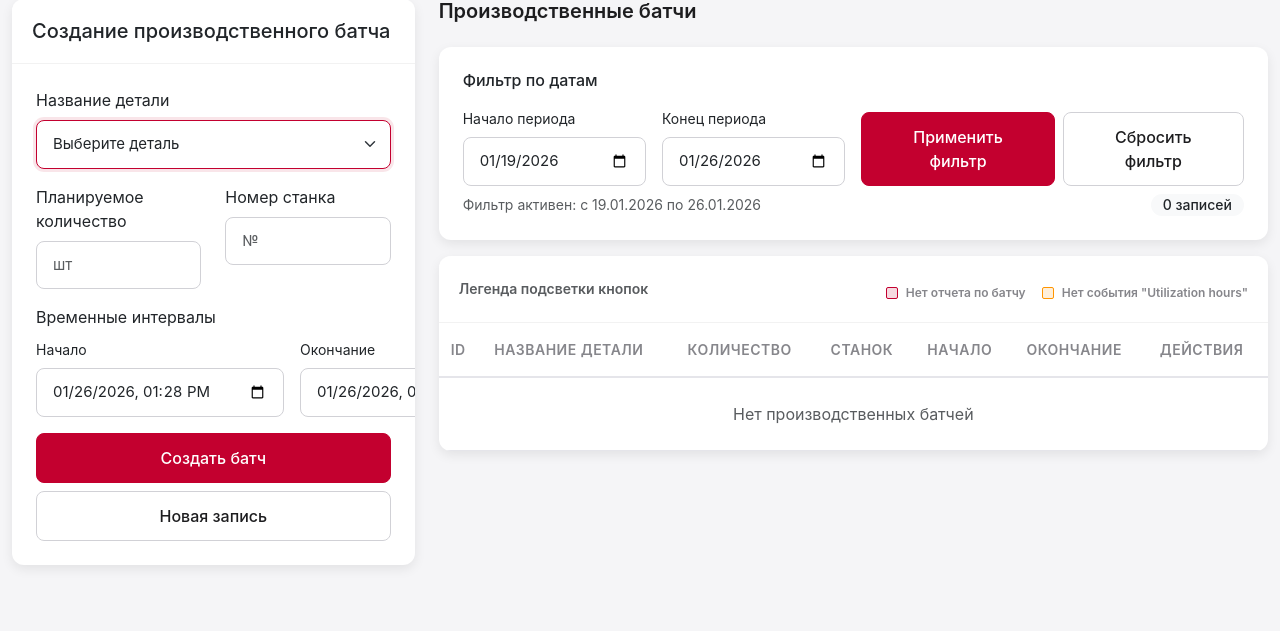
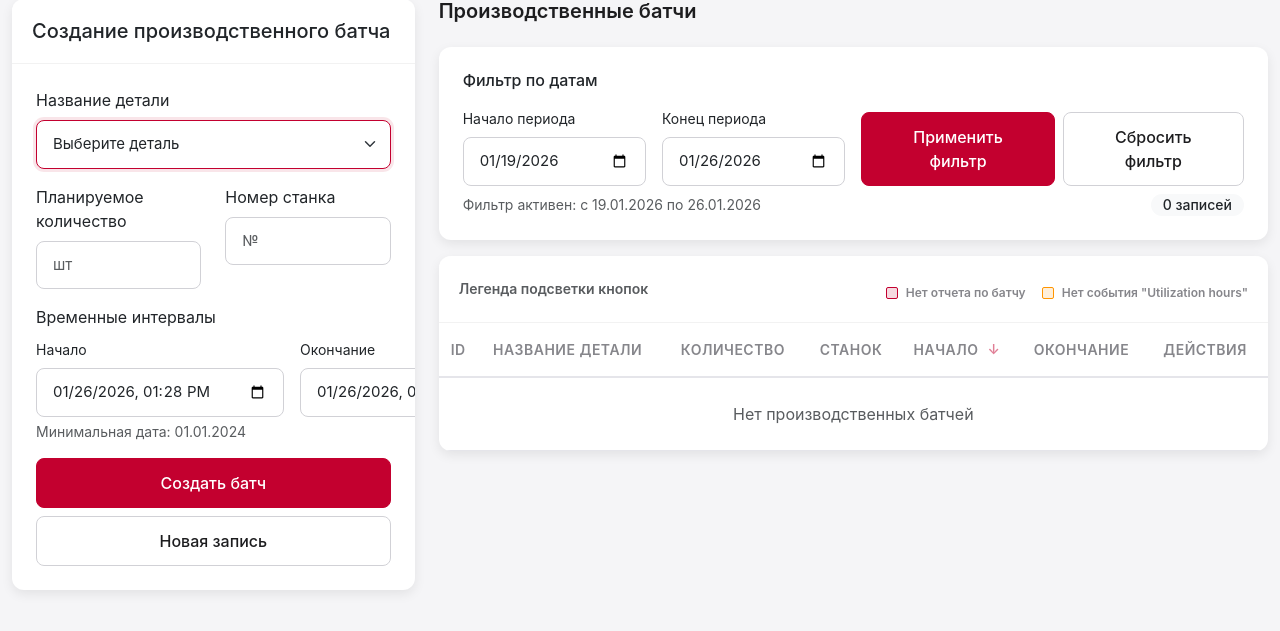
Before and after one commit to DmitryDudkin1987/flask_blog, a Flask app: page /home in a window 1280 px wide. Shown: the part 84-715 px from the top of the page. Run offline with Flask 3, Linux system fonts and the light colour scheme; the visitor is signed in with stand-in values (Sample User, id 1); data that the repository does not hold is empty; some libraries are stand-ins or nearby versions.

Commit message:
на вкладке home ограничение даты ввода 1 января 2024 года, сортировка по дате, на вкладке production_report удален ввода названия детали

```diff
--- a/templates/home.html
+++ b/templates/home.html
@@ -111,6 +111,21 @@
             border-top: none;
             border-bottom: 2px solid #E5E5EA;
             padding: 1rem 0.75rem;
+        }
+
+        .table th.sortable:hover {
+            background-color: rgba(195, 0, 47, 0.05);
+        }
+
+        .table th .sort-indicator {
+            display: inline-block;
+            margin-left: 5px;
+            opacity: 0.5;
+        }
+
+        .table th.sorted-desc .sort-indicator::after {
+            content: "↓";
+            color: var(--nissan-red);
         }
 
         .table td {
@@ -438,13 +453,14 @@
                             <div class="time-fields">
                                 <div>
                                     <label for="startTime" class="form-label small">Начало</label>
-                                    <input type="datetime-local" class="form-control" id="startTime">
+                                    <input type="datetime-local" class="form-control" id="startTime" min="2024-01-01T00:00">
                                 </div>
                                 <div>
                                     <label for="endTime" class="form-label small">Окончание</label>
-                                    <input type="datetime-local" class="form-control" id="endTime">
+                                    <input type="datetime-local" class="form-control" id="endTime" min="2024-01-01T00:00">
                                 </div>
                             </div>
+                            <small class="text-muted mt-1 d-block">Минимальная дата: 01.01.2024</small>
                         </div>
 
                         <div class="d-grid gap-2">
@@ -462,18 +478,17 @@
             <div class="col-lg-8">
                 <h4 class="section-title">Производственные батчи</h4>
 
-<!-- Добавить этот блок после <h4 class="section-title">Производственные батчи</h4> -->
 <div class="card mb-3">
     <div class="card-body">
         <h6 class="mb-3">Фильтр по датам</h6>
         <div class="row g-3">
             <div class="col-md-3">
                 <label for="filterStartDate" class="form-label small">Начало периода</label>
-                <input type="date" class="form-control" id="filterStartDate">
+                <input type="date" class="form-control" id="filterStartDate" min="2024-01-01">
             </div>
             <div class="col-md-3">
                 <label for="filterEndDate" class="form-label small">Конец периода</label>
-                <input type="date" class="form-control" id="filterEndDate">
+                <input type="date" class="form-control" id="filterEndDate" min="2024-01-01">
             </div>
             <div class="col-md-6 d-flex align-items-end gap-2">
                 <button onclick="applyFilter()" class="btn btn-primary">
@@ -516,7 +531,7 @@
                                     <th>Название детали</th>
                                     <th>Количество</th>
                                     <th>Станок</th>
-                                    <th>Начало</th>
+                                    <th class="sorted-desc">Начало <span class="sort-indicator"></span></th>
                                     <th>Окончание</th>
                                     <th>Действия</th>
                                 </tr>
@@ -538,11 +553,33 @@
         // Оригинальный JavaScript код остается без изменений
         let selectedRow = null;
         let currentRecordId = null;
+        let allRecords = []; // Сохраняем все загруженные записи для сортировки
+
+        // Устанавливаем минимальную дату для полей ввода
+        function setDateMinLimits() {
+            const startTimeInput = document.getElementById('startTime');
+            const endTimeInput = document.getElementById('endTime');
+            const filterStartDate = document.getElementById('filterStartDate');
+            const filterEndDate = document.getElementById('filterEndDate');
+
+            const minDate = '2024-01-01T00:00';
+
+            if (startTimeInput) startTimeInput.min = minDate;
+            if (endTimeInput) endTimeInput.min = minDate;
+            if (filterStartDate) filterStartDate.min = '2024-01-01';
+            if (filterEndDate) filterEndDate.min = '2024-01-01';
+        }
 
         function setDefaultTimes() {
             const now = new Date();
             const startTimeInput = document.getElementById('startTime');
             const endTimeInput = document.getElementById('endTime');
+
+            // Проверяем, что текущая дата не меньше минимальной
+            const minDate = new Date('2024-01-01T00:00');
+            if (now < minDate) {
+                now.setTime(minDate.getTime());
+            }
 
             const formatDateTime = (date) => {
                 const year = date.getFullYear();
@@ -561,6 +598,11 @@
             if (!endTimeInput.value) {
                 const endTime = new Date(now);
                 endTime.setHours(endTime.getHours() + 1);
+                // Проверяем, что конечная дата не меньше минимальной
+                if (endTime < minDate) {
+                    endTime.setTime(minDate.getTime());
+                    endTime.setHours(endTime.getHours() + 1);
+                }
                 endTimeInput.value = formatDateTime(endTime);
             }
         }
@@ -600,7 +642,44 @@
             document.getElementById('partName').focus();
         }
 
+        function validateDateTimeInput() {
+            const startTimeInput = document.getElementById('startTime');
+            const endTimeInput = document.getElementById('endTime');
+
+            // Проверяем, что дата начала не раньше 01.01.2024
+            const minDate = new Date('2024-01-01T00:00');
+            const startDate = new Date(startTimeInput.value);
+            const endDate = new Date(endTimeInput.value);
+
+            if (startDate < minDate) {
+                showMessage('Дата начала не может быть раньше 01.01.2024', 'error');
+                startTimeInput.value = minDate.toISOString().slice(0, 16);
+                startTimeInput.focus();
+                return false;
+            }
+
+            if (endDate < minDate) {
+                showMessage('Дата окончания не может быть раньше 01.01.2024', 'error');
+                endTimeInput.value = new Date(minDate.getTime() + 60 * 60 * 1000).toISOString().slice(0, 16);
+                endTimeInput.focus();
+                return false;
+            }
+
+            if (endDate <= startDate) {
+                showMessage('Время окончания должно быть позже времени начала', 'error');
+                endTimeInput.focus();
+                return false;
+            }
+
+            return true;
+        }
+
         function saveData() {
+            // Сначала валидируем даты
+            if (!validateDateTimeInput()) {
+                return;
+            }
+
             const recordId = document.getElementById('recordId').value;
             const partNameInput = document.getElementById('partName');
             const quantityInput = document.getElementById('plannedQuantity');
@@ -654,12 +733,6 @@
             if (parseInt(machineNumber) <= 0) {
                 showMessage('Номер станка должен быть положительным числом', 'error');
                 machineInput.focus();
-                return;
-            }
-
-            if (new Date(endTime) <= new Date(startTime)) {
-                showMessage('Время окончания должно быть позже времени начала', 'error');
-                endTimeInput.focus();
                 return;
             }
 
@@ -748,12 +821,28 @@
             }, 5000);
         }
 
+        // Функция сортировки записей по дате начала (новые сверху)
+        function sortRecordsByStartDate(records) {
+            return records.sort((a, b) => {
+                const aDate = new Date(a.start_time).getTime();
+                const bDate = new Date(b.start_time).getTime();
+                return bDate - aDate; // По убыванию (новые сверху)
+            });
+        }
+
         function loadData() {
+            if (currentFilter.isActive) {
+                loadFilteredData();
+            } else {
                 fetch('/get_data')
                     .then(response => response.json())
                     .then(data => {
                         if (data.success) {
-                        updateRecordsTable(data.data);
+                            allRecords = data.data;
+                            const sortedRecords = sortRecordsByStartDate([...allRecords]);
+                            updateRecordsTable(sortedRecords);
+                            updateRecordCount(data.count);
+                            updateFilterStatus();
                         } else {
                             console.error('Error loading data:', data.error);
                         }
@@ -761,6 +850,7 @@
                     .catch(error => {
                         console.error('Error:', error);
                     });
+            }
         }
 
 // Добавить эти функции в JavaScript секцию
@@ -824,7 +914,9 @@ function loadFilteredData() {
         .then(response => response.json())
         .then(data => {
             if (data.success) {
-                updateRecordsTable(data.data);
+                allRecords = data.data;
+                const sortedRecords = sortRecordsByStartDate([...allRecords]);
+                updateRecordsTable(sortedRecords);
                 updateRecordCount(data.count);
             } else {
                 console.error('Error loading filtered data:', data.error);
@@ -888,31 +980,11 @@ function updateRecordCount(count) {
     }
 }
 
-// Обновляем функцию loadData для учета фильтра
-function loadData() {
-    if (currentFilter.isActive) {
-        loadFilteredData();
-    } else {
-        fetch('/get_data')
-            .then(response => response.json())
-            .then(data => {
-                if (data.success) {
-                    updateRecordsTable(data.data);
-                    updateRecordCount(data.count);
-                    updateFilterStatus();
-                } else {
-                    console.error('Error loading data:', data.error);
-                }
-            })
-            .catch(error => {
-                console.error('Error:', error);
-            });
-    }
-}
-
-
 // Обновляем обработчик DOMContentLoaded для установки сегодняшней даты по умолчанию
 document.addEventListener('DOMContentLoaded', function() {
+    // Устанавливаем минимальные даты
+    setDateMinLimits();
+
     clearFormForNewRecord();
     loadData();
 
@@ -928,6 +1000,10 @@ document.addEventListener('DOMContentLoaded', function() {
 
     // Применяем фильтр по умолчанию
     applyFilter();
+
+    // Добавляем валидацию дат при изменении
+    document.getElementById('startTime').addEventListener('change', validateDateTimeInput);
+    document.getElementById('endTime').addEventListener('change', validateDateTimeInput);
 });
 
         function updateRecordsTable(records) {
@@ -1038,11 +1114,6 @@ document.addEventListener('DOMContentLoaded', function() {
                 }
             });
         });
-
-        document.addEventListener('DOMContentLoaded', function() {
-            clearFormForNewRecord();
-            loadData();
-        });
     </script>
 </body>
 </html>
```
Also changed, not shown: templates/production_report.html (+22 -20 lines). Lines whose indentation alone changed are shown as unchanged.
